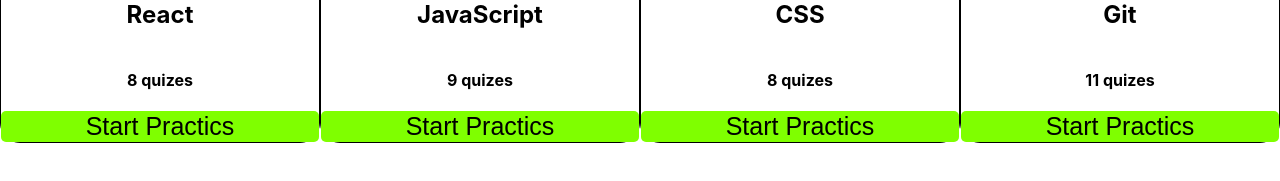
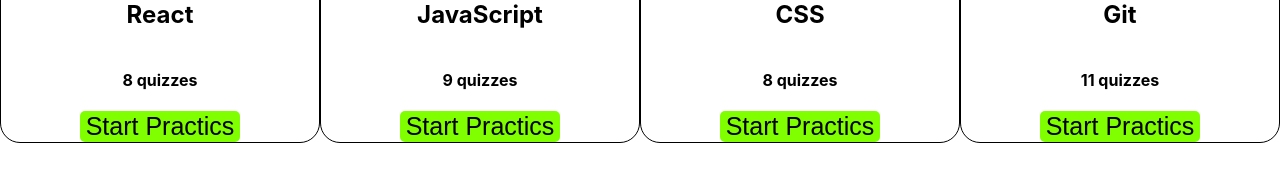
Before and after one commit to Bijoykrishna11/assignment9server, a React (Create React App) app: page / in a window 1280 px wide. Shown: the part 591-772 px from the top of the page. Built offline with nearby package versions, Linux system fonts and the light colour scheme.

Commit message:
quiz data load

```diff
--- a/src/App.js
+++ b/src/App.js
@@ -1,13 +1,17 @@
 import { createBrowserRouter, RouterProvider } from 'react-router-dom';
 import './App.css';
 import Home from './components/Home/Home';
-import Main from './layout/Main';
+import Main, { QuizId } from './layout/Main';
 import Topics from './components/Topics/Topics';
-
+import React, { useContext } from 'react';
 import Blog from './components/Blog/Blog';
 import Statistics from './components/Statistics/Statistics';
+import Quiz from './components/Quiz/Quiz';
 
 function App() {
+
+  const id = useContext(QuizId)
+  console.log(id)
 
   const router = createBrowserRouter([
     {
@@ -31,6 +35,11 @@
         {
           path: '/blog',
           element: <Blog></Blog>
+        },
+        {
+          path: '/quiz/:id',
+          loader: async ({ params }) => fetch(`https://openapi.programming-hero.com/api/quiz/${id}`),
+          element: <Quiz></Quiz>
         }
       ]
     },
--- /dev/null
+++ b/src/components/Quiz/Quiz.js
@@ -0,0 +1,15 @@
+import React from 'react';
+import { useLoaderData } from 'react-router-dom';
+
+const Quiz = () => {
+    const data = useLoaderData();
+    console.log(data)
+
+    return (
+        <div>
+            Quiz
+        </div>
+    );
+};
+
+export default Quiz;
--- a/src/components/SingleCourse/SingleCourse.js
+++ b/src/components/SingleCourse/SingleCourse.js
@@ -1,15 +1,22 @@
-import React from 'react';
+import React, { useContext } from 'react';
+import { Link } from 'react-router-dom';
+import { ClickContext } from '../../layout/Main';
 import './SingleCourse.css'
 
 const SingleCourse = ({ singlecourse }) => {
-    const { name, logo, total } = singlecourse;
+
+    const quizId = useContext(ClickContext)
+    const { name, logo, total, id } = singlecourse;
     return (
         <div className='course'>
             <img src={logo} />
             <div className="about">
                 <h2>{name}</h2>
-                <h4>{total} quizes</h4>
-                <button>Start Practics</button>
+                <h4>{total} quizzes</h4>
+                <Link onClick={() => quizId(id)} to={`/quiz/${id}`} >
+                    <button>Start Practics</button>
+                </Link>
+
 
 
             </div>
--- a/src/components/Statistics/Statistics.js
+++ b/src/components/Statistics/Statistics.js
@@ -1,5 +1,6 @@
 import React from 'react';
 import { LineChart, Line, XAxis, YAxis, CartesianGrid, Tooltip, Legend, ResponsiveContainer } from 'recharts';
+
 
 const Statistics = () => {
     const data = [
@@ -29,7 +30,7 @@
         }
     ];
     return (
-        <div>
+        <div className='chart' >
             <LineChart width={500} height={400} data={data}>
                 <Line type="monotone" dataKey="total" stroke="#82ca9d" />
                 <XAxis dataKey="name" />
--- a/src/layout/Main.js
+++ b/src/layout/Main.js
@@ -1,12 +1,28 @@
-import React from 'react';
+import React, { createContext } from 'react';
 import { Outlet } from 'react-router-dom';
 import Header from '../components/Header/Header';
+export const ClickContext = createContext();
+export const QuizId = createContext();
 
 const Main = () => {
+    let id;
+    const quizId = (props) => {
+        id = props;
+    }
+
     return (
         <div>
-            <Header></Header>
-            <Outlet></Outlet>
+            <QuizId.Provider
+                value={id}>
+
+                <ClickContext.Provider value={quizId}>
+                    <Header></Header>
+                    <Outlet></Outlet>
+                </ClickContext.Provider>
+
+            </QuizId.Provider>
+
+
         </div>
     );
 };
```
